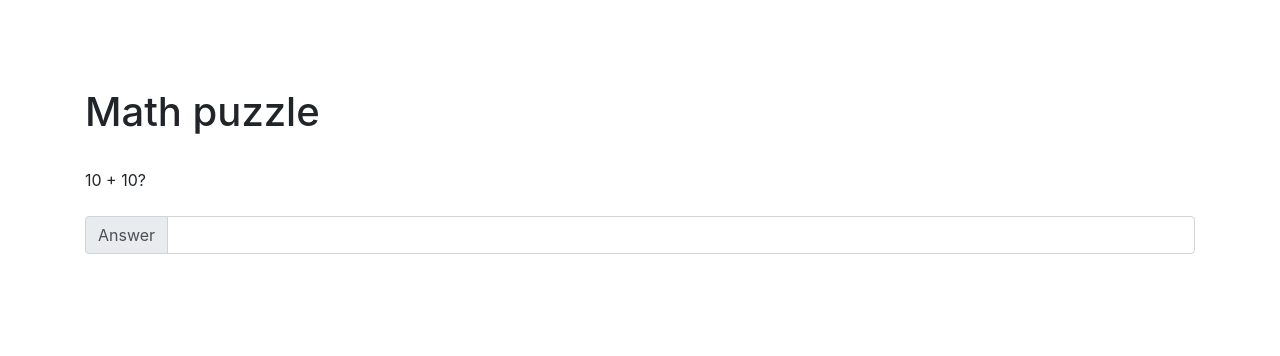
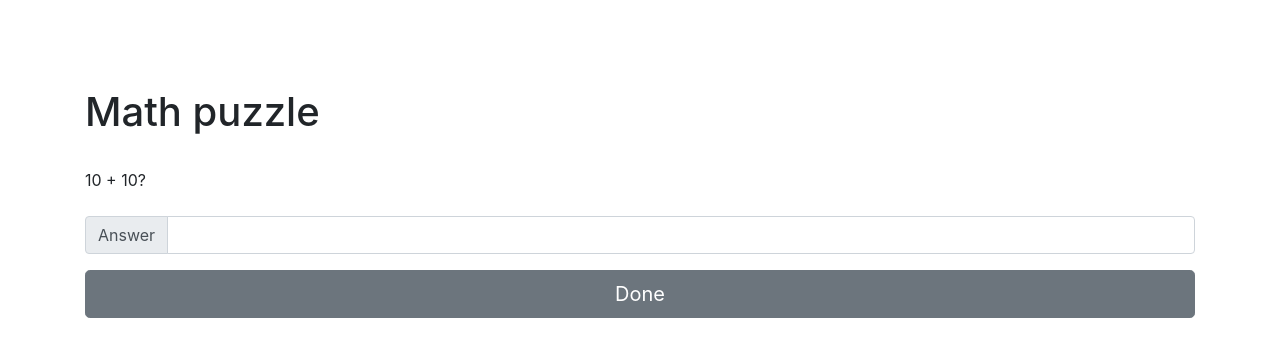
Before and after one commit to ktfth/math-puzzle, a website: page public/index.html in a window 1280 px wide. Drawn offline with nearby package versions, Linux system fonts and the light colour scheme.

Commit message:
Working for a basic case

```diff
--- a/public/index.html
+++ b/public/index.html
@@ -29,13 +29,29 @@
               <div class="input-group-prepend">
                 <span class="input-group-text" id="inputGroup-sizing-default">Answer</span>
               </div>
-              <input type="text" class="form-control" aria-label="Sizing example input" aria-describedby="inputGroup-sizing-default">
+              <input id="answer-field" type="text" class="form-control" aria-label="Sizing example input" aria-describedby="inputGroup-sizing-default">
             </div>
+            <button type="button" class="btn btn-secondary btn-lg btn-block" onclick="doneWithProblem()">Done</button>
           </section>
       </article>
     </main>
     <script src="https://code.jquery.com/jquery-3.4.1.slim.min.js" integrity="sha384-J6qa4849blE2+poT4WnyKhv5vZF5SrPo0iEjwBvKU7imGFAV0wwj1yYfoRSJoZ+n" crossorigin="anonymous"></script>
     <script src="https://cdn.jsdelivr.net/npm/popper.js@1.16.0/dist/umd/popper.min.js" integrity="sha384-Q6E9RHvbIyZFJoft+2mJbHaEWldlvI9IOYy5n3zV9zzTtmI3UksdQRVvoxMfooAo" crossorigin="anonymous"></script>
     <script src="https://stackpath.bootstrapcdn.com/bootstrap/4.4.1/js/bootstrap.min.js" integrity="sha384-wfSDF2E50Y2D1uUdj0O3uMBJnjuUD4Ih7YwaYd1iqfktj0Uod8GCExl3Og8ifwB6" crossorigin="anonymous"></script>
+    <script type="text/javascript">
+
+      function doneWithProblem() {
+        let question = $('.question');
+        let problem = question.html().trim().replace('?', '').split('+');
+        let answer = problem.reduce((a, b) => parseInt(a, 10) + parseInt(b, 10));
+        let answerField = $('#answer-field');
+
+        if (answerField.val().toString() === answer.toString()) {
+          alert('Correct answer!');
+        } else {
+          alert('Incorrect answer!');
+        }
+      }
+    </script>
   </body>
 </html>
```
